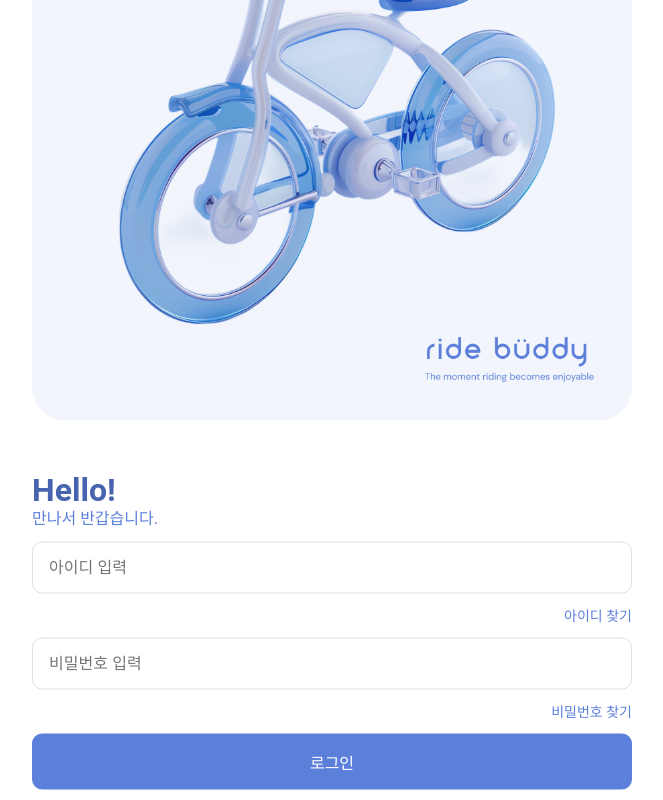
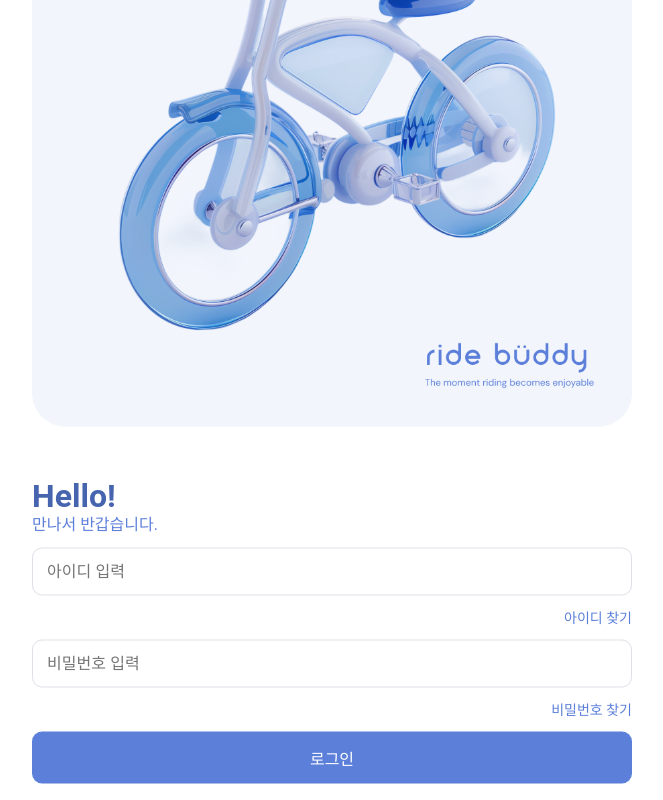
Before and after one commit to Stageus/rideBuddy-homepage, a React (Vite) app: page / in a window 1280 px wide. Shown: the top 800 px of the page, without its empty margins (308-971 px from the left). Built offline with nearby package versions, Linux system fonts and the light colour scheme.

Commit message:
공통버튼 패딩수치조절

```diff
--- a/src/style/styles.js
+++ b/src/style/styles.js
@@ -5,7 +5,7 @@ export const StyledButton = styled.button`
   background-color: ${({ theme }) => theme.colors.primary60};
   color: ${({ theme }) => theme.colors.white};
   border: none;
-  padding: 16px;
+  padding: 14px;
   text-align: center;
   font-size: ${({ theme }) => theme.fontSizes.buttonM};
   font-weight: ${({ theme }) => theme.fontWeights.medium};
@@ -27,7 +27,7 @@ export const StyledContainer = styled.div`
 
 // 4. 공통 인풋 스타일
 export const StyledInput = styled.input`
-  padding: 16px;
+  padding: 14px;
   border: 1px solid ${({ theme }) => theme.colors.coolGray20};
   border-radius: 10px;
   font-size: ${({ theme }) => theme.fontSizes.bodyM};
```
